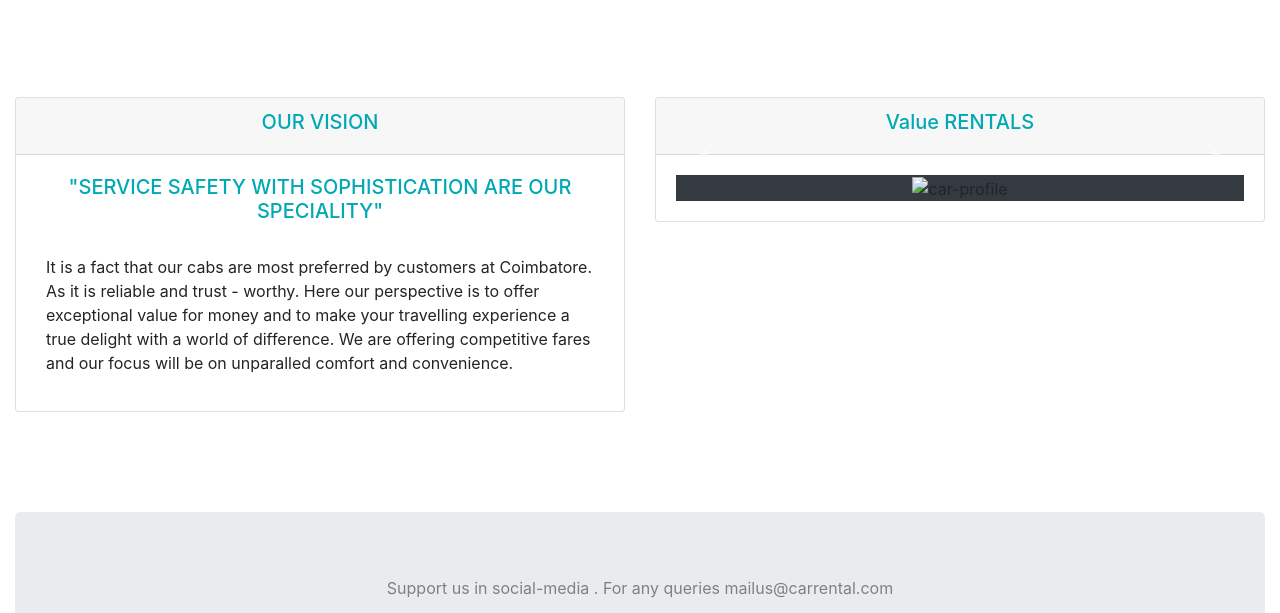
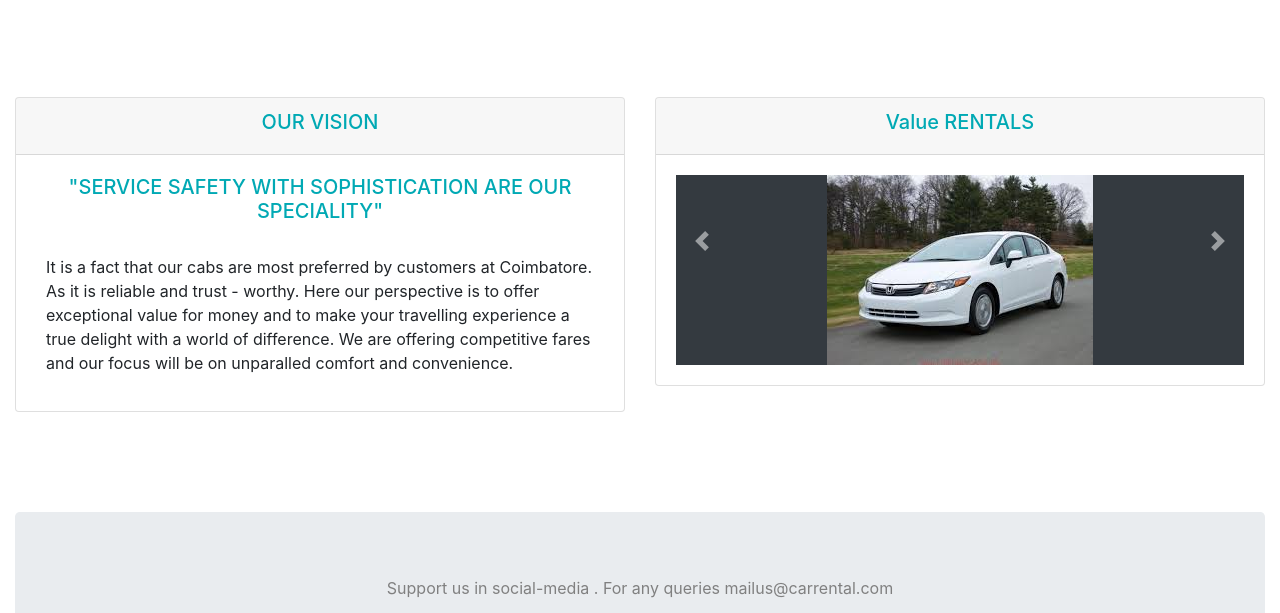
Before and after one commit to Ajeeth-Vijayalakshmi/carrental-project, a plain HTML site: page index.html in a window 1280 px wide. Shown: the part 1230-1843 px from the top of the page. Drawn offline with nearby package versions, Linux system fonts and the light colour scheme.

Commit message:
index.html

```diff
--- a/index.html
+++ b/index.html
@@ -116,7 +116,7 @@
         </div>
         <div class="card-body ">
           <div class="carousel-item active bg-dark ">
-            <img class="test-img"  src="images/carslide1.jpg" alt="car-profile">
+            <img class="test-img"  src="carslide1.jpg" alt="car-profile">
           </div>
 
           <div class="carousel-item"><br>
```
